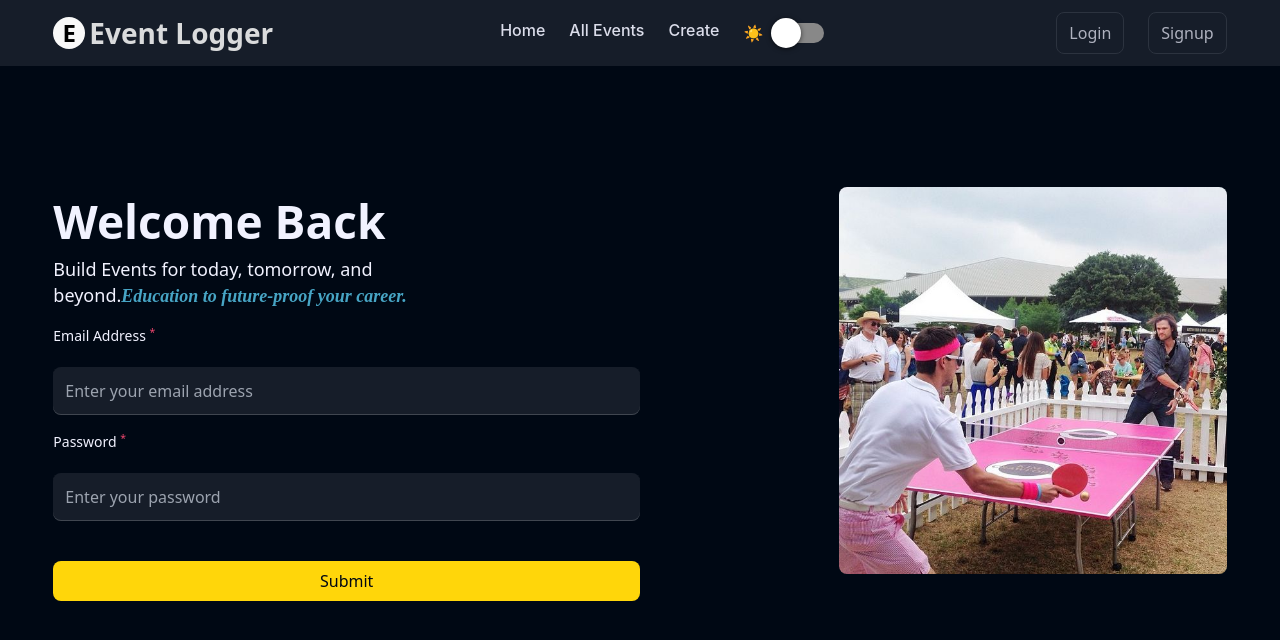
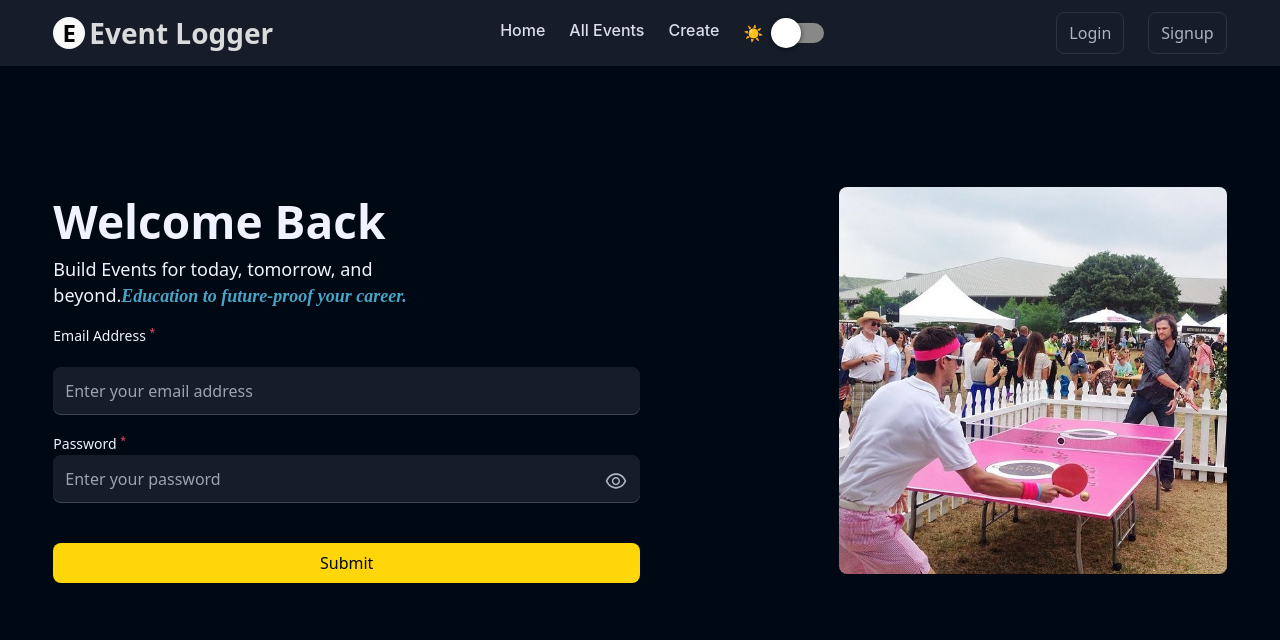
Before and after one commit to Azzam1503/EventLogger, a React (Vite) app in the folder frontend/: page /login in a window 1280 px wide. Shown: the top 640 px of the page. Built offline with nearby package versions, Linux system fonts and the light colour scheme; no server answers.

Commit message:
added showpassword icon with usestate in login and signup page

```diff
--- a/frontend/src/components/Footer.jsx
+++ b/frontend/src/components/Footer.jsx
@@ -20,7 +20,7 @@ const Footer = () => {
 
                   {/* section 1 */}
                   <div className='flex gap-8 text-richblack-100 text-[16px] botder lg:border-richblack-700 dark:text-white'>
-                     <div className='hover:text-[#e84949] '>
+                     <div className='hover:text-[#e84949]'>
                         <Link to="/">Home</Link>
                      </div>
                      <div className='hover:text-[#e84949]'>
--- a/frontend/src/components/Login.jsx
+++ b/frontend/src/components/Login.jsx
@@ -2,6 +2,7 @@ import axios from "axios";
 import React, { useEffect, useState } from "react";
 import { useNavigate } from "react-router-dom";
 // import Images from "../assets/images/playimges.jpg"
+import { AiOutlineEye, AiOutlineEyeInvisible } from "react-icons/ai"
 import fromeImage from '../assets/images/games22.jpg'
 
 const Login = ({isLoggedIn, setIsLoggedIn}) => {
@@ -10,6 +11,9 @@ const Login = ({isLoggedIn, setIsLoggedIn}) => {
     email: "",
     password: "",
   });
+
+  const [showPassword, setShowPassword] = useState(false)
+
   const inputChange = (e) => {
     const { name, value } = e.target;
     setLoginDetails((prevForm) => ({ ...prevForm, [name]: value }));
@@ -84,10 +88,11 @@ const Login = ({isLoggedIn, setIsLoggedIn}) => {
                             dark:text-richblack-700 dark:font-[600]"
         />
 
+       <div className="relative">
           <label htmlFor="password"
               className="mb-1 text-[0.875rem] leading-[1.375rem] text-richblack-5 dark:text-richblack-600 dark:font-[600]">Password <sup className="text-pink-200">*</sup></label>
             <input
-          type="password"
+              type={showPassword ? "text" : "password"}
               id="password"
               name="password"
               placeholder="Enter your password"
@@ -99,6 +104,18 @@ const Login = ({isLoggedIn, setIsLoggedIn}) => {
               className="w-full rounded-[0.5rem] bg-richblack-800 p-[12px] pr-12 text-richblack-5 outline-none
                         dark:bg-white dark:text-richblack-700 dark:font-[600]"
             />
+
+            <span
+                onClick={() => setShowPassword((prev) => !prev)}
+                className="absolute right-3 top-[38px] z-[10] cursor-pointer"
+                >
+                {showPassword ? (
+                  <AiOutlineEyeInvisible fontSize={24} fill="#AFB2BF" />
+                ) : (
+                  <AiOutlineEye fontSize={24} fill="#AFB2BF" />
+                )}
+            </span>
+       </div>
 
         <button type="submit"
           className="mt-6 rounded-[8px] bg-yellow-50 dark:bg-[#e84949] dark:text-white py-[8px] px-[12px] font-medium
--- a/frontend/src/components/Signup.jsx
+++ b/frontend/src/components/Signup.jsx
@@ -1,6 +1,7 @@
 import React, { useState, useEffect } from "react";
 import axios from "axios";
 import { useNavigate } from "react-router-dom";
+import { AiOutlineEye, AiOutlineEyeInvisible } from "react-icons/ai"
 import Photo from "../assets/images/games22.jpg";
 
 const Signup = () => {
@@ -10,6 +11,9 @@ const Signup = () => {
     email: "",
     password: "",
   });
+
+  const [showPassword, setShowPassword] = useState(false)
+
   const [image, setImage] = useState("");
 
   useEffect(() => {
@@ -107,10 +111,11 @@ const Signup = () => {
           dark:text-black dark:box-shadow: 2px 2px 10px #1f1f1f dark:bg-white dark:font-[600]"
         />
 
+        <div className="relative">
             <label htmlFor="password"
               className="mb-1 text-[0.875rem] leading-[1.375rem] text-richblack-5 dark:text-richblack-600 dark:font-[600]">Password <sup className="text-pink-200">*</sup></label>
               <input
-          type="password"
+                type={showPassword ? "text" : "password"}
                 name="password"
                 id="password"
                 required
@@ -122,6 +127,18 @@ const Signup = () => {
                 className="w-full rounded-[0.5rem] bg-richblack-800 p-[12px] pr-12 text-richblack-5 outline-none
                     dark:text-black dark:box-shadow: 2px 2px 10px #1f1f1f dark:bg-white dark:font-[600]"
               />
+            <span
+                onClick={() => setShowPassword((prev) => !prev)}
+                className="absolute right-3 top-[38px] z-[10] cursor-pointer"
+                >
+                {showPassword ? (
+                  <AiOutlineEyeInvisible fontSize={24} fill="#AFB2BF" />
+                ) : (
+                  <AiOutlineEye fontSize={24} fill="#AFB2BF" />
+                )}
+            </span>
+        </div>
+
         <button type="submit"
             className="mt-6 rounded-[8px] bg-yellow-50 py-[8px] px-[12px] font-medium text-richblack-900
                         hover:scale-95 transition-all duration-200 dark:bg-[#e84949] dark:text-white">Create Account</button>
```
Lines whose indentation alone changed are shown as unchanged.
